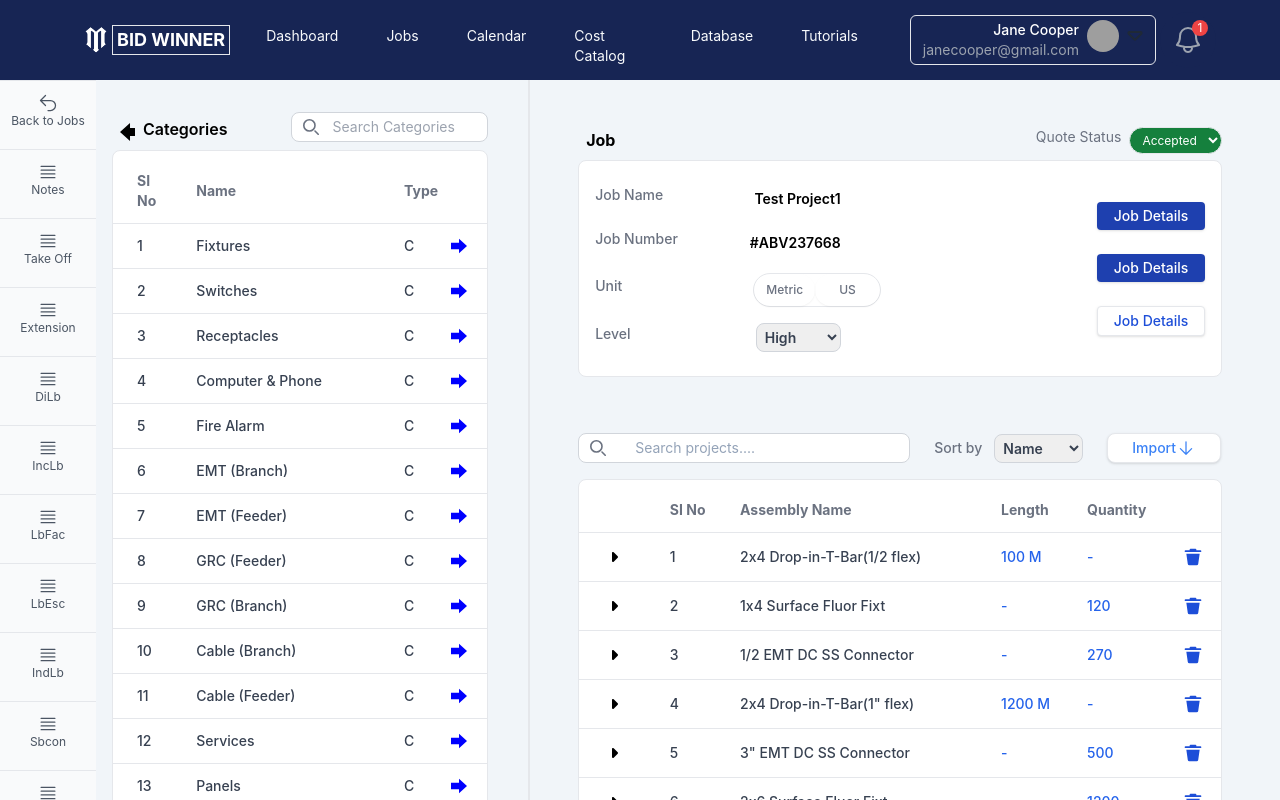
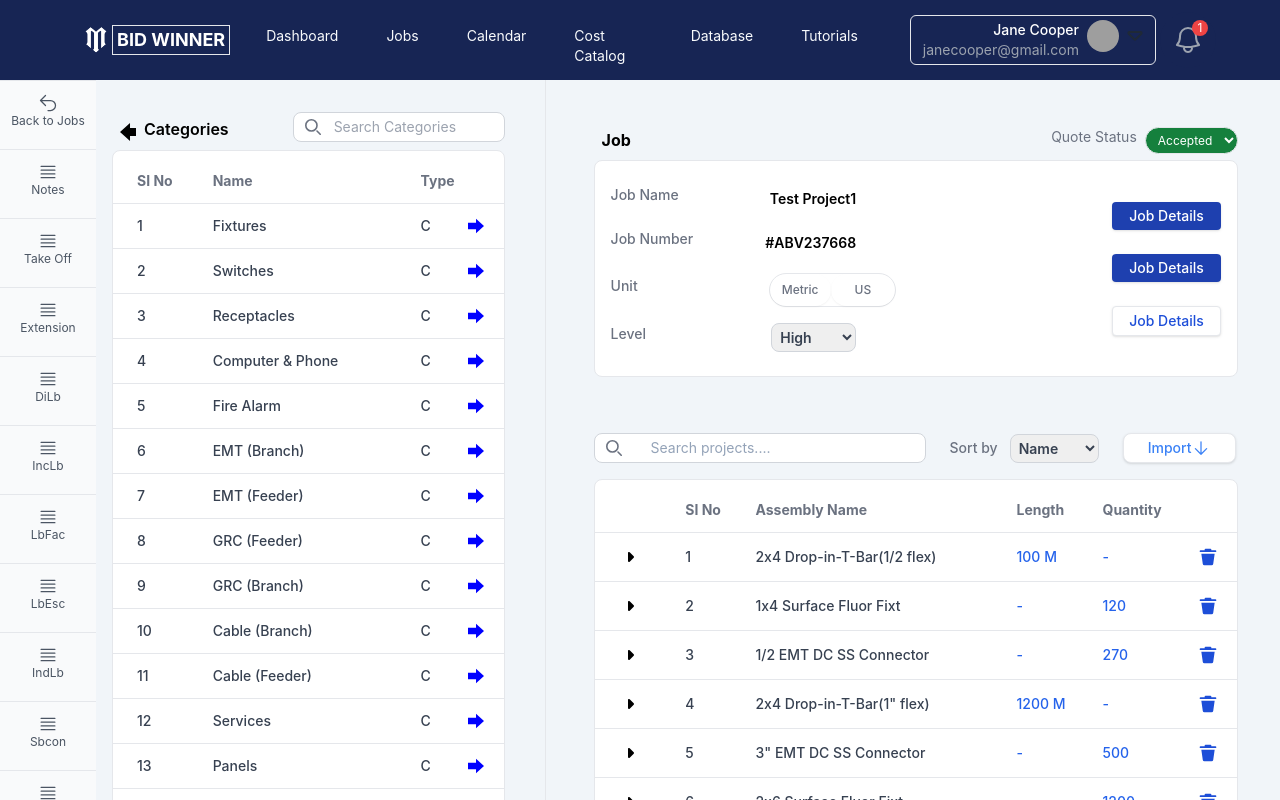
Before and after one commit to Jamshad10/Bid_Winner, a React (Create React App) app: page / in a window 1280 px wide. Shown: the top 800 px of the page. Built offline with nearby package versions, Linux system fonts and the light colour scheme; grey boxes are pictures that could not be loaded.

Commit message:
some component change

```diff
--- a/src/components/admin/Table.jsx
+++ b/src/components/admin/Table.jsx
@@ -113,7 +113,7 @@ export default function Table() {
                             <table className="min-w-full text-left text-sm font-light">
                                 <thead className="border-b font-medium text-gray-500">
                                     <tr>
-                                        <th scope="col" className="px-6 py-3">SI No</th>
+                                        <th scope="col" className="px-6 py-3 whitespace-nowrap">SI No</th>
                                         <th scope="col" className="px-4 py-3">Name</th>
                                         <th scope="col" className="lg:pl-14 py-3">Type</th>
                                         <th scope="col" className="px-6 py-3"></th>
--- a/src/pages/admin/Home.jsx
+++ b/src/pages/admin/Home.jsx
@@ -17,7 +17,7 @@ const Home = () => {
         <div>
           <Table />
         </div>
-        <div className='lg:px-8 lg:mx-6 lg:border-l-2'>
+        <div className='lg:px-8 lg:mx-6 lg:border-l'>
           <div className='flex flex-col '>
             <JobDetails />
             <ProjectTable />
```
